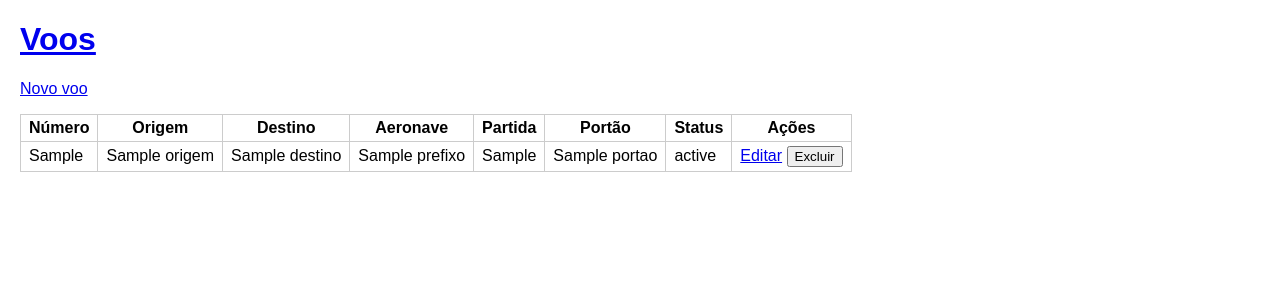
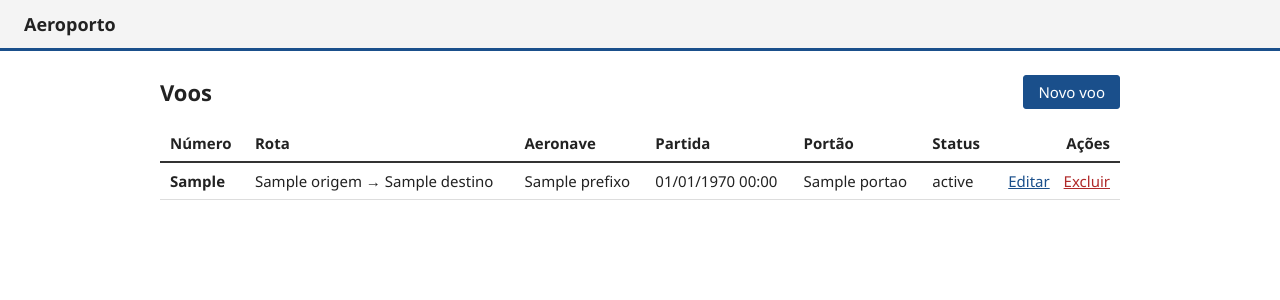
Before and after one commit to Marcellosiqueira/24101166, a PHP site: template aula21-estrutura-sistemas/app/views/voos/listar.php in a window 1280 px wide. Shown: the top 300 px of the page. Run offline with PHP 8.4, Linux system fonts and the light colour scheme; the template is opened without the code that fills it: most values are stand-ins (such as "Sample title", 1, 10 or a date in 2020).

Commit message:
Aula 21: estiliza as telas de voos

```diff
--- a/aula21-estrutura-sistemas/app/views/includes/footer.php
+++ b/aula21-estrutura-sistemas/app/views/includes/footer.php
@@ -1,2 +1,3 @@
+</main>
 </body>
 </html>
--- a/aula21-estrutura-sistemas/app/views/includes/header.php
+++ b/aula21-estrutura-sistemas/app/views/includes/header.php
@@ -2,15 +2,19 @@
 <html lang="pt-BR">
 <head>
 <meta charset="utf-8">
+<meta name="viewport" content="width=device-width, initial-scale=1">
 <title>Aeroporto - Voos</title>
 <link rel="stylesheet" href="css/style.css">
 </head>
 <body>
-<h1><a href="index.php">Voos</a></h1>
+<header class="topo">
+  <a href="index.php">Aeroporto</a>
+</header>
+<main class="conteudo">
 <?php if (!empty($_SESSION['aviso'])): ?>
-  <p class="<?= htmlspecialchars($_SESSION['aviso']['tipo']) ?>"><?= htmlspecialchars($_SESSION['aviso']['texto']) ?></p>
+  <p class="aviso <?= htmlspecialchars($_SESSION['aviso']['tipo']) ?>"><?= htmlspecialchars($_SESSION['aviso']['texto']) ?></p>
   <?php unset($_SESSION['aviso']); ?>
 <?php endif; ?>
 <?php if (!empty($erro)): ?>
-  <p class="erro"><?= htmlspecialchars($erro) ?></p>
+  <p class="aviso erro"><?= htmlspecialchars($erro) ?></p>
 <?php endif; ?>
--- a/aula21-estrutura-sistemas/app/views/voos/criar.php
+++ b/aula21-estrutura-sistemas/app/views/voos/criar.php
@@ -1,4 +1,6 @@
-<h2>Novo voo</h2>
-<form method="post" action="index.php?acao=salvar">
+<div class="cabecalho">
+  <h1>Novo voo</h1>
+</div>
+<form class="formulario" method="post" action="index.php?acao=salvar">
   <?php require __DIR__ . '/_form.php'; ?>
 </form>
--- a/aula21-estrutura-sistemas/app/views/voos/editar.php
+++ b/aula21-estrutura-sistemas/app/views/voos/editar.php
@@ -1,5 +1,7 @@
-<h2>Editar voo</h2>
-<form method="post" action="index.php?acao=atualizar">
+<div class="cabecalho">
+  <h1>Editar voo</h1>
+</div>
+<form class="formulario" method="post" action="index.php?acao=atualizar">
   <input type="hidden" name="id_voo" value="<?= (int) $dados['id_voo'] ?>">
   <?php require __DIR__ . '/_form.php'; ?>
 </form>
--- a/aula21-estrutura-sistemas/app/views/voos/listar.php
+++ b/aula21-estrutura-sistemas/app/views/voos/listar.php
@@ -1,22 +1,35 @@
-<p><a href="index.php?acao=criar">Novo voo</a></p>
+<div class="cabecalho">
+  <h1>Voos</h1>
+  <a class="btn" href="index.php?acao=criar">Novo voo</a>
+</div>
+
+<?php if (!$voos): ?>
+  <p class="vazio">Nenhum voo cadastrado.</p>
+<?php else: ?>
+<div class="tabela-rolagem">
 <table>
-  <tr><th>Número</th><th>Origem</th><th>Destino</th><th>Aeronave</th><th>Partida</th><th>Portão</th><th>Status</th><th>Ações</th></tr>
+  <thead>
+    <tr><th>Número</th><th>Rota</th><th>Aeronave</th><th>Partida</th><th>Portão</th><th>Status</th><th class="acoes">Ações</th></tr>
+  </thead>
+  <tbody>
   <?php foreach ($voos as $v): ?>
     <tr>
-      <td><?= htmlspecialchars($v['numero_voo']) ?></td>
-      <td><?= htmlspecialchars($v['origem']) ?></td>
-      <td><?= htmlspecialchars($v['destino']) ?></td>
-      <td><?= htmlspecialchars($v['prefixo']) ?></td>
-      <td><?= htmlspecialchars($v['data_hora_partida']) ?></td>
-      <td><?= htmlspecialchars($v['portao'] ?? '') ?></td>
-      <td><?= htmlspecialchars($v['status']) ?></td>
-      <td>
+      <td class="mono forte"><?= htmlspecialchars($v['numero_voo']) ?></td>
+      <td class="mono"><?= htmlspecialchars($v['origem']) ?> <span class="seta">→</span> <?= htmlspecialchars($v['destino']) ?></td>
+      <td class="mono"><?= htmlspecialchars($v['prefixo']) ?></td>
+      <td><?= htmlspecialchars(date('d/m/Y H:i', strtotime($v['data_hora_partida']))) ?></td>
+      <td class="mono"><?= ($v['portao'] ?? '') !== '' ? htmlspecialchars($v['portao']) : '<span class="tracos">-</span>' ?></td>
+      <td><span class="status-<?= htmlspecialchars(strtolower($v['status'])) ?>"><?= htmlspecialchars($v['status']) ?></span></td>
+      <td class="acoes">
         <a href="index.php?acao=editar&id=<?= (int) $v['id_voo'] ?>">Editar</a>
         <form class="inline" method="post" action="index.php?acao=excluir" onsubmit="return confirm('Excluir este voo?')">
           <input type="hidden" name="id_voo" value="<?= (int) $v['id_voo'] ?>">
-          <button>Excluir</button>
+          <button class="link perigo">Excluir</button>
         </form>
       </td>
     </tr>
   <?php endforeach; ?>
+  </tbody>
 </table>
+</div>
+<?php endif; ?>
--- a/aula21-estrutura-sistemas/public/css/style.css
+++ b/aula21-estrutura-sistemas/public/css/style.css
@@ -1,6 +1,91 @@
-body { font-family: sans-serif; margin: 20px; }
-table { border-collapse: collapse; }
-th, td { border: 1px solid #ccc; padding: 4px 8px; }
-label { display: block; margin-top: 8px; }
-.ok { color: green; } .erro { color: red; }
+body {
+  margin: 0;
+  font-family: "Segoe UI", Arial, sans-serif;
+  font-size: 15px;
+  color: #222;
+  background: #fff;
+}
+
+a { color: #1a4f8b; }
+
+.topo {
+  padding: 12px 24px;
+  border-bottom: 3px solid #1a4f8b;
+  background: #f4f4f4;
+}
+.topo a { color: #222; font-weight: bold; font-size: 18px; text-decoration: none; }
+
+.conteudo { max-width: 960px; margin: 0 auto; padding: 24px 16px 40px; }
+
+.cabecalho {
+  display: flex;
+  justify-content: space-between;
+  align-items: center;
+  margin-bottom: 16px;
+}
+h1 { margin: 0; font-size: 22px; }
+
+.aviso { margin: 0 0 16px; padding: 8px 12px; border: 1px solid; }
+.aviso.ok { background: #eef7ee; border-color: #9ccc9c; color: #245c24; }
+.aviso.erro { background: #fbeeee; border-color: #e0a3a3; color: #8a1f1f; }
+
+.tabela-rolagem { overflow-x: auto; }
+table { width: 100%; border-collapse: collapse; }
+th, td { padding: 8px 10px; text-align: left; white-space: nowrap; }
+th { border-bottom: 2px solid #333; font-weight: 600; }
+td { border-bottom: 1px solid #ddd; }
+tbody tr:nth-child(even) { background: #fafafa; }
+.mono { font-variant-numeric: tabular-nums; }
+.forte { font-weight: 600; }
+.tracos { color: #aaa; }
+th.acoes, td.acoes { text-align: right; }
+td.acoes a { margin-right: 10px; }
+
+.status-confirmado { color: #2e7d32; }
+.status-embarque { color: #b26a00; font-weight: 600; }
+.status-cancelado { color: #888; text-decoration: line-through; }
+
+.btn {
+  display: inline-block;
+  padding: 6px 14px;
+  border: 1px solid #1a4f8b;
+  border-radius: 3px;
+  background: #1a4f8b;
+  color: #fff;
+  font: inherit;
+  text-decoration: none;
+  cursor: pointer;
+}
+.btn:hover { background: #143d6b; }
+
 form.inline { display: inline; }
+button.link {
+  padding: 0;
+  border: 0;
+  background: none;
+  color: #1a4f8b;
+  font: inherit;
+  text-decoration: underline;
+  cursor: pointer;
+}
+button.link.perigo { color: #b02a2a; }
+
+.formulario { max-width: 560px; }
+.campos { display: grid; grid-template-columns: 1fr 1fr; gap: 12px 16px; }
+.campos label { display: flex; flex-direction: column; gap: 4px; font-weight: 600; font-size: 14px; }
+.campos label.largo { grid-column: 1 / -1; }
+input, select {
+  padding: 6px 8px;
+  border: 1px solid #aaa;
+  border-radius: 3px;
+  font: inherit;
+  font-weight: normal;
+}
+.botoes { margin-top: 20px; }
+.botoes a { margin-left: 12px; }
+
+.vazio { color: #666; }
+
+@media (max-width: 560px) {
+  .campos { grid-template-columns: 1fr; }
+}
```
Also changed, not shown: aula21-estrutura-sistemas/app/views/voos/_form.php (+8 -3 lines), aula21-estrutura-sistemas/README.md.
